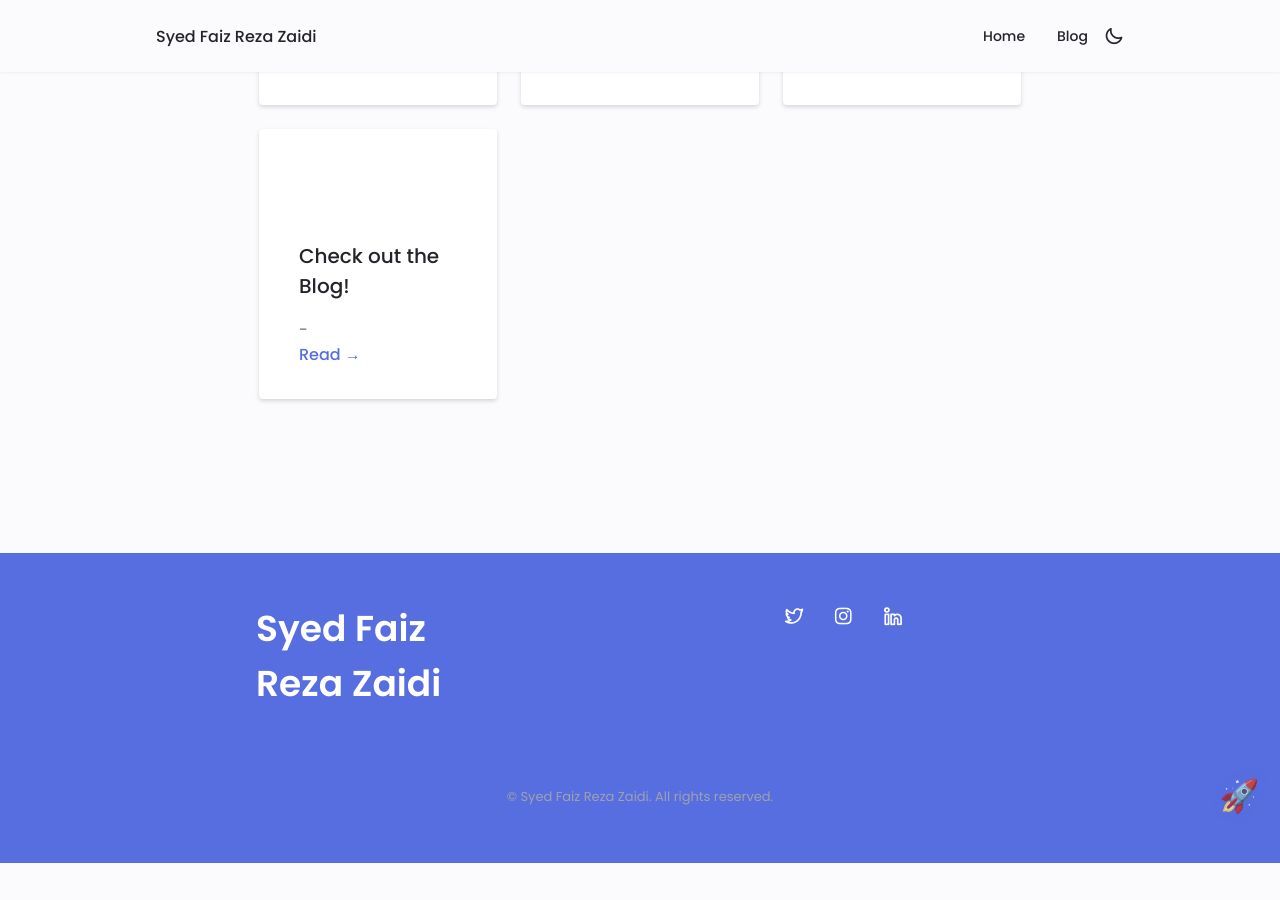
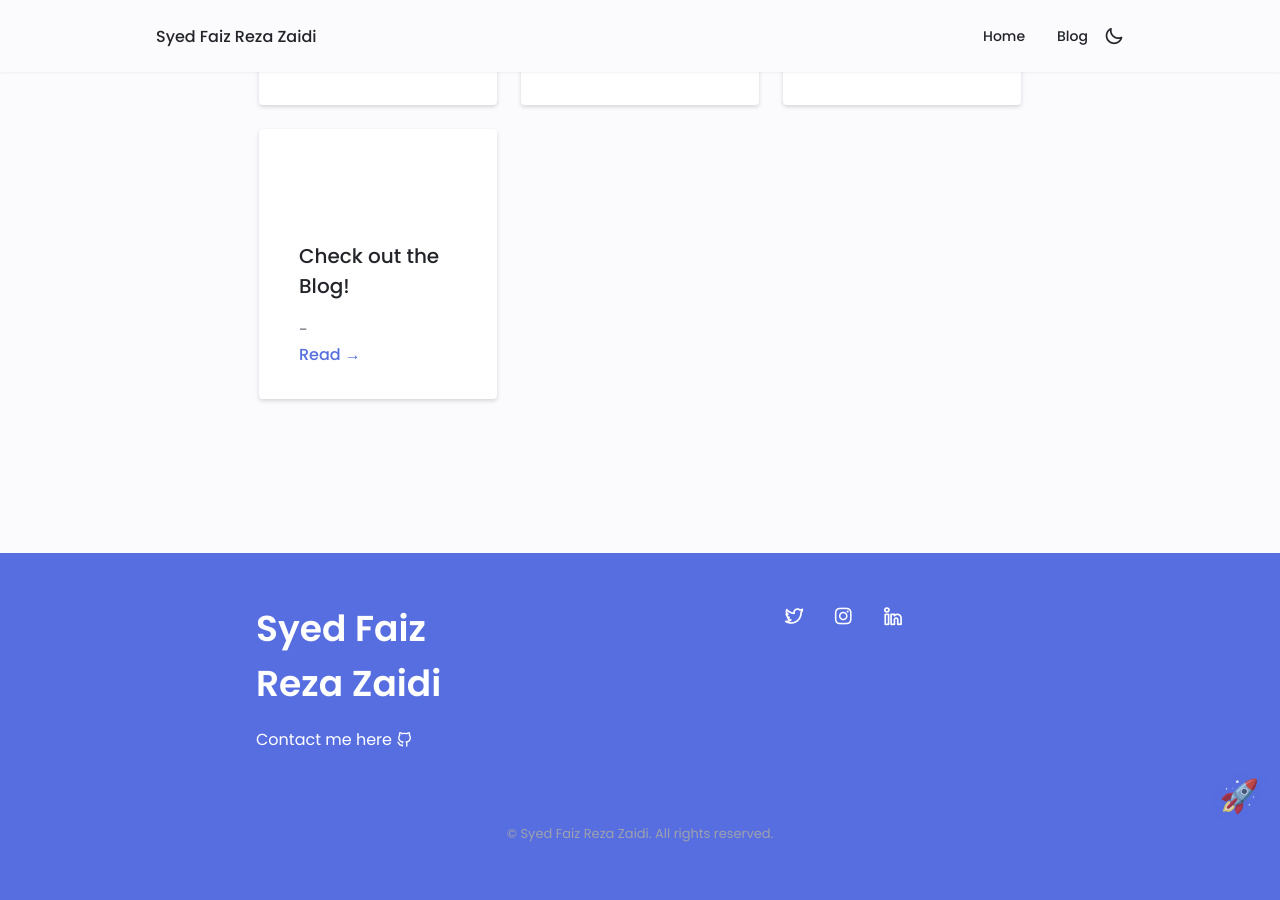
Before and after one commit to thefuzz25/Alt_Portfolio, a Jekyll site: the page built from index.md, in a window 1280 px wide and 900 px high, scrolled down 3178 px. Built offline with Jekyll 4.4.1, drawn with Linux system fonts in a browser that asks for light colours; before the commit the page ends 4041 px from its top, so only the background shows below that.

Commit message:
Update footer.html

```diff
--- a/_includes/footer.html
+++ b/_includes/footer.html
@@ -4,6 +4,9 @@
         <div>
           <h1 class="footer__title">{{ site.author.name }}</h1>
           <!-- <span class="footer__subtitle">{{ site.author.title }}</span> -->
+          <div class="footer__subtitle"><a href="thefuzz_25@icloud.com">
+          Contact me here <i class="uil uil-github-alt"></i></a>
+          </div>
         </div>
         <div></div>
         <div class="footer__socials">
```
